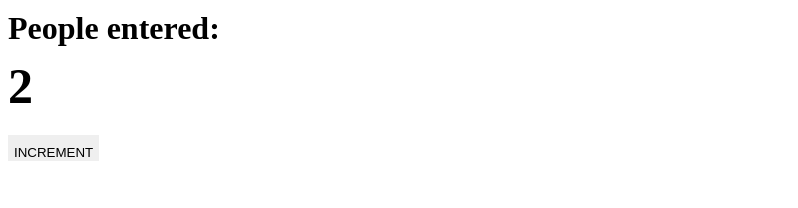
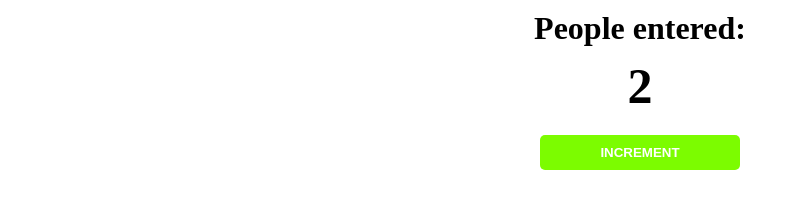
Before and after one commit to tamerlan053/passenger-counter, a plain HTML site: page index.html in a window 1280 px wide. Shown: the whole page, without its empty margins (0-798 px from the left). Drawn offline with Linux system fonts and the light colour scheme.

Commit message:
Update index.css

```diff
--- a/index.css
+++ b/index.css
@@ -1,3 +1,8 @@
+body {
+    align-items: center;
+    text-align: center;
+}
+
 h1 {
     margin-top: 10px;
     margin-bottom: 10px;
@@ -10,6 +15,13 @@ h2 {
 }
 
 button {
+    background-color: lawngreen;
     border: none;
     padding-top: 10px;
+    padding-bottom: 10px;
+    color: white;
+    font-weight: bold;
+    width: 200px;
+    margin-bottom: 5px;
+    border-radius: 5px;
 }
```
